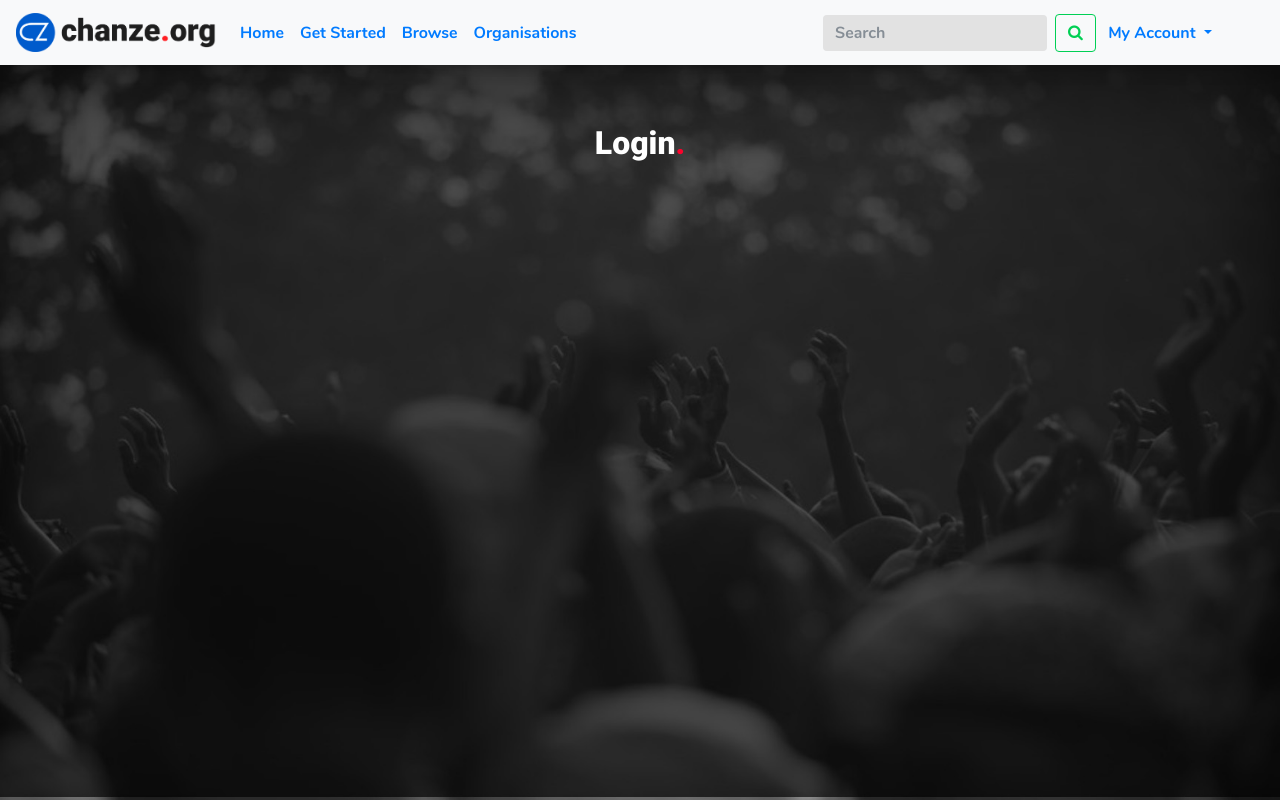
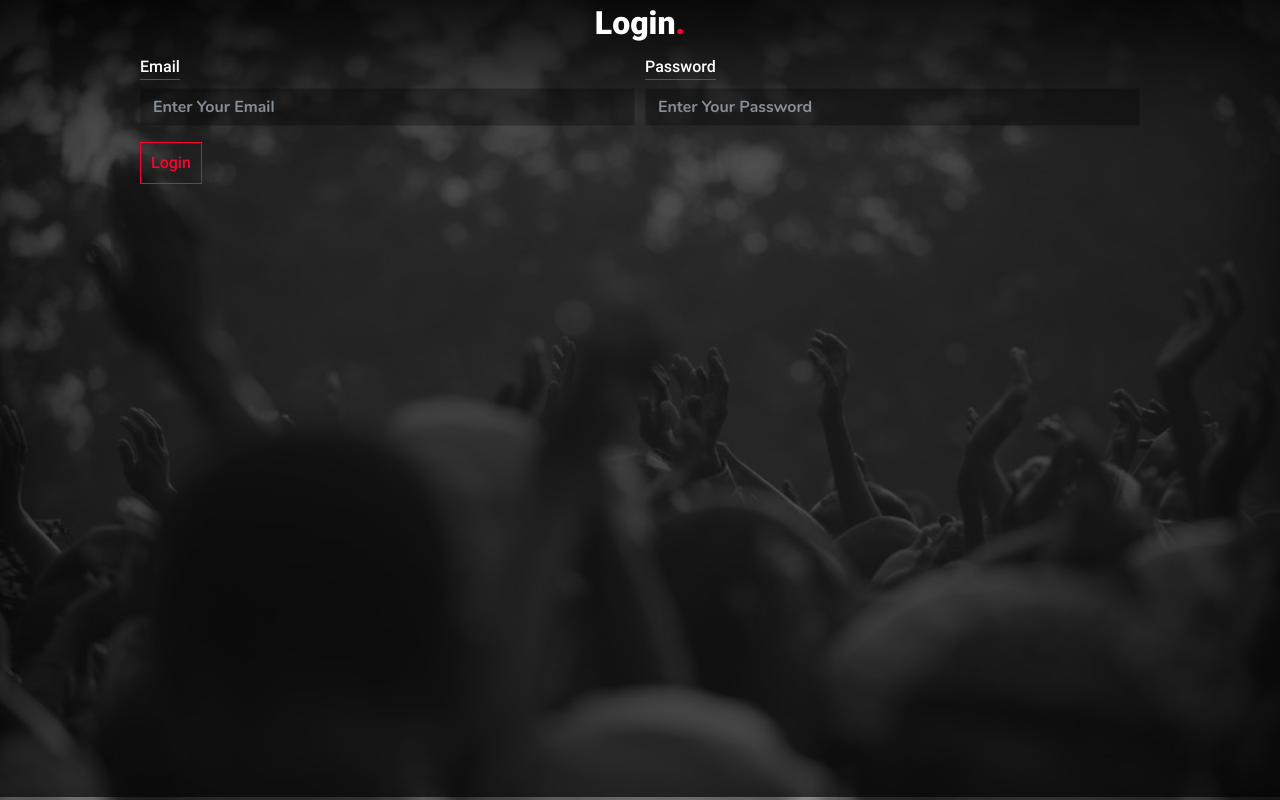
Before and after one commit to veegishx/web-project, a PHP site: page /login.php in a window 1280 px wide. Run offline with PHP 8.4, Linux system fonts and the light colour scheme; some libraries are stand-ins or nearby versions.

Commit message:
Implemented login page and added new functions for common sql queries

```diff
--- a/assets/css/style.css
+++ b/assets/css/style.css
@@ -569,7 +569,8 @@ h4.card-title {
 
 /* Registration */
 
-#registration-container {
+#registration-container,
+#login-container {
     height: auto;
     min-height: 100vh;
     background: url("../images/raw/register-background-full.jpg") no-repeat center center fixed;
@@ -580,11 +581,12 @@ h4.card-title {
 }
 
 .form-wrapper {
-    padding: 120px 10px 10px 10px;
+    padding: 0px 10px 10px 10px;
     text-align: center;
 }
 
 h2.register,
+h2.login,
 h6 {
     padding: 6px;
     color: #FFFFFF;
@@ -619,6 +621,16 @@ label {
 
 form.register {
     display: none;
+    font-family: 'Roboto', sans-serif;
+    font-weight: 500;
+    color: #FFFFFF;
+    max-width: 1000px;
+    margin: 0px auto;
+    text-align: left;
+    transition: 500ms;
+}
+
+form.login {
     font-family: 'Roboto', sans-serif;
     font-weight: 500;
     color: #FFFFFF;
@@ -1201,3 +1213,18 @@ button.fund-this-sm:hover~.browse-campaign-container {
     text-align: center;
     padding: 10px;
 }
+
+.alert-danger {
+    color: #721c24;
+    background-color: #FC032C;
+    border: none;
+    max-width: 800px;
+    margin: 0px auto;
+    font-size: 18px;
+    margin-bottom: 60px;
+}
+
+.alert-danger>a,
+.alert-danger>a:visited {
+    color: #ffffff;
+}
--- a/assets/js/main.js
+++ b/assets/js/main.js
@@ -67,16 +67,6 @@ $(document).ready(function() {
         logo.attr('src', 'assets/images/optimized/logo.png');
     }
 
-    $('.organisation-account').click(function() {
-        $('#org-register-form').toggle('slide', { direction: "right" }, 1000);
-        $('#user-register-form').hide();
-    });
-
-    $('.individual-account').click(function() {
-        $('#user-register-form').toggle('slide', { direction: "right" }, 1000);
-        $('#org-register-form').hide();
-    });
-
     /*
     //Authentication simulation using localStorage for front end demo
 
--- a/includes/config/dbconnect.php
+++ b/includes/config/dbconnect.php
@@ -9,12 +9,12 @@ if (mysqli_connect_errno())  {
   echo "Failed to connect to MySQL: " . mysqli_connect_error();
 } else {
     //CREATE USERS TABLE
-    $userSql = "CREATE TABLE IF NOT EXISTS users (
+    $userSql = "CREATE TABLE IF NOT EXISTS `users` (
         userId int NOT NULL AUTO_INCREMENT,
-        userName VARCHAR(20) NOT NULL,
-        firstName VARCHAR(20) NOT NULL,
-        lastName VARCHAR(20) NOT NULL,
-        email VARCHAR(30) NOT NULL,
+        userName VARCHAR(200) NOT NULL,
+        firstName VARCHAR(20),
+        lastName VARCHAR(20),
+        email VARCHAR(200) NOT NULL,
         userPassword varchar(255) NOT NULL,
         avatar VARCHAR(50),
         created_at timestamp,
@@ -23,29 +23,41 @@ if (mysqli_connect_errno())  {
         PRIMARY KEY(userId)
     )";
 
-    $orgSql = "CREATE TABLE IF NOT EXISTS organisations (
+    $orgSql = "CREATE TABLE IF NOT EXISTS `organisations` (
         orgId int NOT NULL AUTO_INCREMENT,
-        userId int,
+        userName VARCHAR(200) NOT NULL,
         orgName VARCHAR(100) NOT NULL,
-        email VARCHAR(50) NOT NULL,
-        orgDesc VARCHAR(500) NOT NULL,
+        email VARCHAR(200) NOT NULL,
+        orgDesc VARCHAR(1500) NOT NULL,
         orgPassword varchar(255) NOT NULL,
         orgLogo VARCHAR(50),
         created_at timestamp,
         updated_at timestamp,
         orgLocation varchar(30),
         PRIMARY KEY(orgId),
-        FOREIGN KEY(userId)
-         REFERENCES users
+        FOREIGN KEY(orgId)
+         REFERENCES users(userId)
+         ON DELETE CASCADE,
+
+        FOREIGN KEY(userName)
+         REFERENCES users(userName)
+         ON DELETE CASCADE,
+
+        FOREIGN KEY(email)
+         REFERENCES users(email)
+         ON DELETE CASCADE,
+
+        FOREIGN KEY(orgPassword)
+         REFERENCES users(userPassword)
          ON DELETE CASCADE
     )";
 
-    $campaignSql = "CREATE TABLE IF NOT EXISTS campaigns (
+    $campaignSql = "CREATE TABLE IF NOT EXISTS `campaigns` (
         campaignId int NOT NULL AUTO_INCREMENT,
-        userId VARCHAR(14) NOT NULL,
-        orgId VARCHAR(14) NOT NULL,
+        userId int NOT NULL,
+        orgId int NOT NULL,
         orgName VARCHAR(20) NOT NULL,
-        email VARCHAR(30) NOT NULL,
+        email VARCHAR(200) NOT NULL,
         orgPassword varchar(255) NOT NULL,
         orgLogo VARCHAR(50),
         created_at timestamp,
@@ -53,15 +65,39 @@ if (mysqli_connect_errno())  {
         orglocation varchar(30),
         PRIMARY KEY(campaignId),
         FOREIGN KEY(userId)
-         REFERENCES users
+         REFERENCES users(userId)
          ON DELETE CASCADE,
 
         FOREIGN KEY(orgId)
-         REFERENCES organisations
+         REFERENCES organisations(orgId)
          ON DELETE CASCADE
-)";
+    )";
 
-    $tables = [$userSql, $orgSql, $campaignSql];
+    $commentSql = "CREATE TABLE IF NOT EXISTS `comments` (
+        userId int,
+        orgId int,
+        userName VARCHAR(200) NOT NULL,
+        email VARCHAR(200) NOT NULL,
+        body VARCHAR(1000) NOT NULL,
+
+        FOREIGN KEY(userId)
+         REFERENCES users(userId)
+         ON DELETE CASCADE,
+
+        FOREIGN KEY(orgId)
+         REFERENCES organisations(orgId)
+         ON DELETE CASCADE,
+
+        FOREIGN KEY(userName)
+         REFERENCES users(userName)
+         ON DELETE CASCADE,
+
+        FOREIGN KEY(email)
+         REFERENCES users(email)
+         ON DELETE CASCADE
+    )";
+
+    $tables = [$userSql, $orgSql, $campaignSql, $commentSql];
     foreach($tables as $k => $sql){
         $query = @$conn->query($sql);
 
--- a/includes/header.php
+++ b/includes/header.php
@@ -1,4 +1,6 @@
-<?php include 'config/dbconnect.php' ?>
+<?php
+include 'config/dbconnect.php';
+?>
 <header role="navigation">
         <nav class="navbar fixed-top navbar-light navbar-expand-lg justify-content-between main-menu" role="navigation">
             <a class="navbar-brand" href="index.php"><img id="org-logo" src="assets/images/optimized/logo-white.png" width="200px"></a>
@@ -41,8 +43,17 @@
                                 </span>
                             </a>
                             <div class="dropdown-menu" aria-labelledby="navbarDropdownMenuLink">
-                                <a class="dropdown-item" id="login-link" href="login.php">Login</a>
-                                <a class="dropdown-item" id="register-link" href="register.php">Register</a>
+                            <?php
+                                session_start();
+                                if(!empty($_SESSION['email'])) {
+                                    echo '<a class="dropdown-item" href="profile.php">My Profile</a>';
+                                    echo '<a class="dropdown-item" id="louout-link" href="logout.php">Logout</a>';
+                                } else {
+                                    echo '<a class="dropdown-item" id="login-link" href="login.php">Login</a>';
+                                    echo '<a class="dropdown-item" id="register-link" href="register.php">Register</a>';
+                                }
+
+                            ?>
                             </div>
                         </li>
                     </div>
--- a/login.php
+++ b/login.php
@@ -1,3 +1,12 @@
+<?php include 'includes/config/dbconnect.php'; ?>
+<?php
+session_start();
+if(!empty($_SESSION['email'])) {
+    header("location: index.php");
+} else {
+    unset($_SESSION['email']);
+}
+?>
 <!DOCTYPE html>
 <html lang="en">
 
@@ -42,24 +51,30 @@
 </head>
 
 <body>
-<?php include 'includes/header.php'; ?>
 
-    <div id="registration-container">
+    <div id="login-container">
         <div class="form-wrapper">
-            <h2 class="register">
+            <h2 class="login">
                 Login<span class="red">.</span>
             </h2>
-
-            <form class="register" method="POST">
+            <?php
+            if(!empty($_SESSION['message'])) {
+                echo "<div class='alert alert-danger' role='alert'>";
+                echo $_SESSION['message'];
+                echo "</div>";
+                unset($_SESSION['message']);
+            }
+            ?>
+            <form class="login" method="POST" action="authentication/auth.php">
                 <div class="form-row">
 
                     <div class="form-group col-md-6">
-                        <label for="inputUsername4">Username</label>
-                        <input type="text" class="form-control" id="inputUsername" placeholder="Pick a username" required>
+                        <label for="inputEmail">Email</label>
+                        <input type="text" class="form-control" name="inputEmail" placeholder="Enter Your Email" required>
                     </div>
                     <div class="form-group col-md-6">
-                        <label for="inputPassword4">Password</label>
-                        <input type="password" class="form-control" id="inputPassword4" placeholder="Enter a Password" required>
+                        <label for="inputPassword">Password</label>
+                        <input type="password" class="form-control" name="inputPassword" placeholder="Enter Your Password" required>
                     </div>
                 </div>
                 <button type="submit" class="btn btn-primary" id="btn-submit">Login</button>
--- /dev/null
+++ b/logout.php
@@ -0,0 +1,5 @@
+<?php
+session_start();
+session_destroy();
+header('location: index.php');
+?>
```
Also changed, not shown: authentication/auth.php (added, +34 -0 lines), authentication/organisation/process.php (+28 -6 lines), authentication/user/process.php (+38 -0 lines), includes/functions.php (added, +52 -0 lines), index.php (+4 -3 lines), profile.php (+4 -3 lines), register.php (+37 -8 lines), authentication/organisation/auth.php (deleted), authentication/user/auth.php (deleted), technology.php (line endings or trailing spaces).
